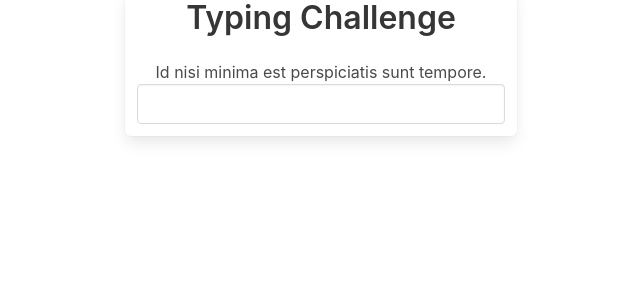
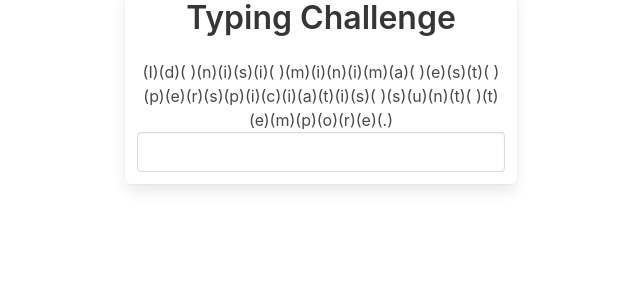
Before and after one commit to sudarmantoatmo/typing, an Angular app: page / in a window 1280 px wide. Shown: the top 300 px of the page, without its empty margins (319-959 px from the left). Built offline with nearby package versions, Linux system fonts and the light colour scheme.

Commit message:
52. Character by Character Comparison

```diff
--- a/src/app/app.component.html
+++ b/src/app/app.component.html
@@ -3,7 +3,9 @@
     <div class="box column is-one-third">
       <h1 class="title has-text-centered">Typing Challenge</h1>
 
-      <p class="has-text-centered">{{ randomText }}</p>
+      <p class="has-text-centered">
+        <span *ngFor="let letter of randomText.split(''); let i = index">({{ letter }}{{ enteredText[i] }})</span>
+      </p>
 
       <div class="field">
         <input class="input" (input)="onInput($any($event.target).value)"/>
```
